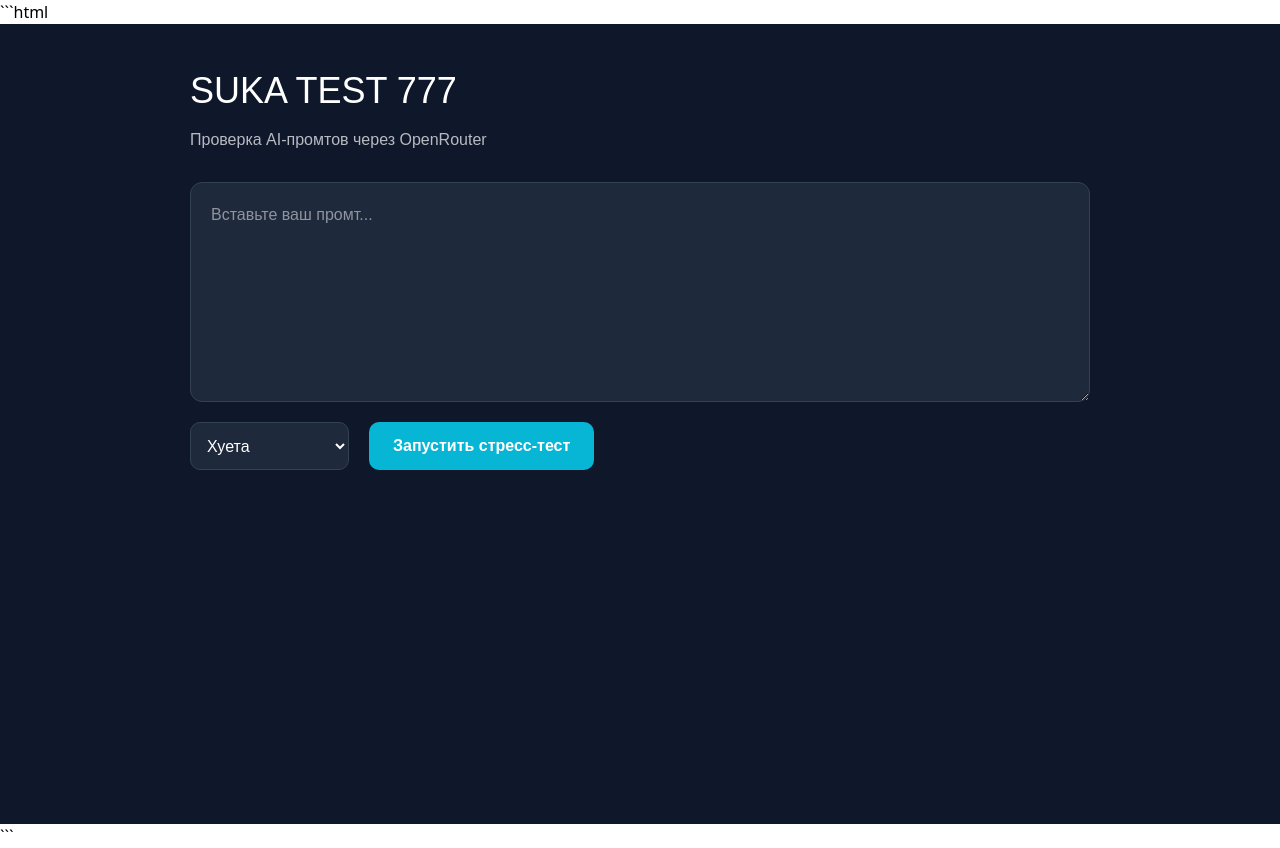
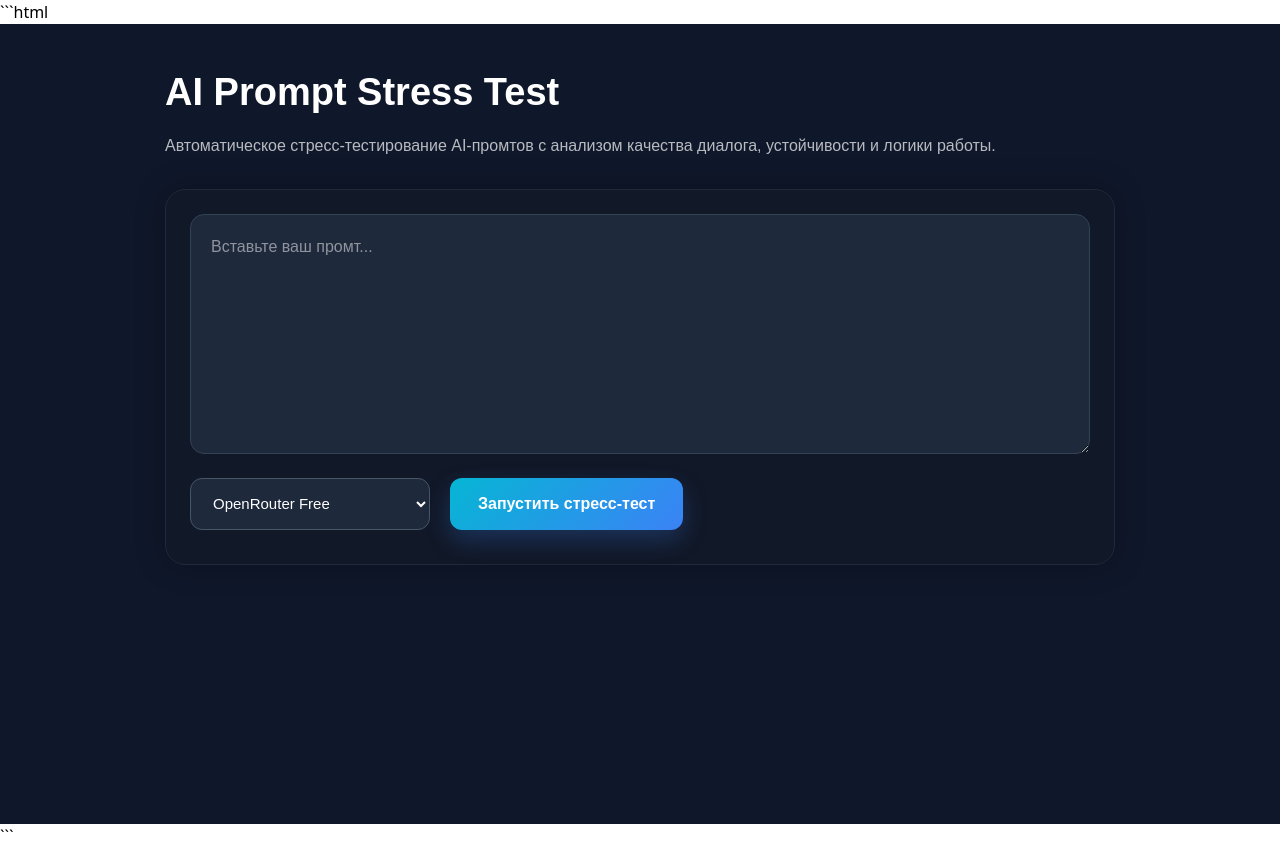
Before and after one commit to alekseeva943-cloud/-12-, a React (Vite) app: page / in a window 1280 px wide. Built offline with nearby package versions, Linux system fonts and the light colour scheme.

Commit message:
Рабочий код с автоопределением модели

```diff
--- a/src/App.tsx
+++ b/src/App.tsx
@@ -1,20 +1,12 @@
 import { useState } from "react";
 
 const API_URL =
-  "https://muscles-caroline-sports-tournaments.trycloudflare.com/evaluate";
+  "https://tongue-puzzles-tim-licensing.trycloudflare.com/evaluate";
 
 const MODELS = [
   {
-    label: "Хуета",
-    value: "deepseek/deepseek-r1:free",
-  },
-  {
-    label: "DeepSeek R1",
-    value: "deepseek/deepseek-r1:free",
-  },
-  {
-    label: "DeepSeek Chat",
-    value: "deepseek/deepseek-chat-v3-0324:free",
+    label: "OpenRouter Free",
+    value: "openrouter/free",
   },
 ];
 
@@ -134,43 +126,59 @@ export default function App() {
     >
       <div
         style={{
-          maxWidth: "900px",
+          maxWidth: "950px",
           margin: "0 auto",
         }}
       >
         <h1
           style={{
-            fontSize: "36px",
-            marginBottom: "10px",
+            fontSize: "38px",
+            marginBottom: "12px",
+            fontWeight: "bold",
           }}
         >
-          SUKA TEST 777
+          AI Prompt Stress Test
         </h1>
 
         <p
           style={{
             opacity: 0.7,
             marginBottom: "30px",
+            fontSize: "16px",
+            lineHeight: 1.6,
           }}
         >
-          Проверка AI-промтов через OpenRouter
+          Автоматическое стресс-тестирование AI-промтов
+          с анализом качества диалога,
+          устойчивости и логики работы.
         </p>
 
+        <div
+          style={{
+            background: "#111827",
+            border: "1px solid #1f2937",
+            borderRadius: "20px",
+            padding: "24px",
+            marginBottom: "24px",
+            boxShadow: "0 0 30px rgba(0,0,0,0.25)",
+          }}
+        >
           <textarea
             value={prompt}
             onChange={(e) => setPrompt(e.target.value)}
             placeholder="Вставьте ваш промт..."
             style={{
               width: "100%",
-            minHeight: "220px",
+              minHeight: "240px",
               background: "#1e293b",
               border: "1px solid #334155",
-            borderRadius: "12px",
+              borderRadius: "14px",
               padding: "20px",
               color: "white",
               fontSize: "16px",
               resize: "vertical",
-            marginBottom: "20px",
+              marginBottom: "24px",
+              boxSizing: "border-box",
             }}
           />
 
@@ -178,7 +186,8 @@ export default function App() {
             style={{
               display: "flex",
               gap: "20px",
-            marginBottom: "20px",
+              marginBottom: "10px",
+              flexWrap: "wrap",
             }}
           >
             <select
@@ -187,10 +196,11 @@ export default function App() {
               style={{
                 background: "#1e293b",
                 color: "white",
-              border: "1px solid #334155",
-              padding: "12px",
-              borderRadius: "10px",
-              fontSize: "16px",
+                padding: "14px 18px",
+                borderRadius: "12px",
+                fontSize: "15px",
+                minWidth: "240px",
+                border: "1px solid #475569",
               }}
             >
               {MODELS.map((m) => (
@@ -204,18 +214,24 @@ export default function App() {
               onClick={handleEvaluate}
               disabled={loading}
               style={{
-              background: "#06b6d4",
+                background:
+                  "linear-gradient(135deg, #06b6d4, #3b82f6)",
                 color: "white",
                 border: "none",
-              borderRadius: "10px",
-              padding: "12px 24px",
+                borderRadius: "12px",
+                padding: "14px 28px",
                 cursor: "pointer",
                 fontSize: "16px",
                 fontWeight: "bold",
+                boxShadow:
+                  "0 10px 25px rgba(59,130,246,0.25)",
               }}
             >
-            {loading ? "Анализ..." : "Запустить стресс-тест"}
+              {loading
+                ? "Анализ..."
+                : "Запустить стресс-тест"}
             </button>
+          </div>
         </div>
 
         {error && (
@@ -244,15 +260,51 @@ export default function App() {
               style={{
                 background: "#1e293b",
                 padding: "24px",
-                borderRadius: "16px",
+                borderRadius: "18px",
                 marginBottom: "20px",
               }}
             >
-              <h2>Общая оценка: {result.overall_score}/10</h2>
+              <div
+                style={{
+                  display: "flex",
+                  alignItems: "center",
+                  justifyContent: "space-between",
+                  marginBottom: "14px",
+                  flexWrap: "wrap",
+                  gap: "16px",
+                }}
+              >
+                <h2
+                  style={{
+                    margin: 0,
+                    fontSize: "28px",
+                  }}
+                >
+                  Общая оценка
+                </h2>
+
+                <div
+                  style={{
+                    background:
+                      result.overall_score >= 8
+                        ? "#065f46"
+                        : result.overall_score >= 5
+                        ? "#92400e"
+                        : "#7f1d1d",
+                    padding: "10px 18px",
+                    borderRadius: "999px",
+                    fontWeight: "bold",
+                    fontSize: "18px",
+                  }}
+                >
+                  {result.overall_score}/10
+                </div>
+              </div>
 
               <p
                 style={{
-                  opacity: 0.8,
+                  opacity: 0.85,
+                  lineHeight: 1.7,
                 }}
               >
                 {result.overall_comment}
@@ -260,8 +312,9 @@ export default function App() {
 
               <p
                 style={{
-                  marginTop: "10px",
+                  marginTop: "14px",
                   color: "#67e8f9",
+                  lineHeight: 1.6,
                 }}
               >
                 {result.primitive_reason}
@@ -275,26 +328,34 @@ export default function App() {
               }}
             >
               {result.criteria_results?.map((item: any) => (
-                <div
+                <details
                   key={item.name}
                   style={{
                     background: "#1e293b",
-                    padding: "20px",
                     borderRadius: "14px",
+                    padding: "18px",
                   }}
                 >
-                  <h3>
+                  <summary
+                    style={{
+                      cursor: "pointer",
+                      fontWeight: "bold",
+                      fontSize: "16px",
+                    }}
+                  >
                     {item.name} — {item.score}/10
-                  </h3>
+                  </summary>
 
                   <p
                     style={{
-                      opacity: 0.8,
+                      opacity: 0.85,
+                      marginTop: "16px",
+                      lineHeight: 1.6,
                     }}
                   >
                     {item.comment}
                   </p>
-                </div>
+                </details>
               ))}
             </div>
 
@@ -306,16 +367,32 @@ export default function App() {
                 borderRadius: "14px",
               }}
             >
-              <h3>Рекомендации</h3>
+              <details>
+                <summary
+                  style={{
+                    cursor: "pointer",
+                    fontWeight: "bold",
+                    fontSize: "18px",
+                    marginBottom: "16px",
+                  }}
+                >
+                  Рекомендации
+                </summary>
 
                 <pre
                   style={{
                     whiteSpace: "pre-wrap",
                     color: "#cbd5e1",
+                    lineHeight: 1.6,
                   }}
                 >
-                {JSON.stringify(result.recommendations, null, 2)}
+                  {JSON.stringify(
+                    result.recommendations,
+                    null,
+                    2
+                  )}
                 </pre>
+              </details>
             </div>
           </div>
         )}
@@ -330,19 +407,28 @@ export default function App() {
               overflow: "auto",
             }}
           >
-            <h3 style={{ marginBottom: "12px", color: "#67e8f9" }}>
+            <details>
+              <summary
+                style={{
+                  cursor: "pointer",
+                  color: "#67e8f9",
+                  marginBottom: "16px",
+                }}
+              >
                 Debug Console
-            </h3>
+              </summary>
 
               <pre
                 style={{
                   whiteSpace: "pre-wrap",
                   fontSize: "12px",
                   color: "#cbd5e1",
+                  lineHeight: 1.5,
                 }}
               >
                 {JSON.stringify(debugData, null, 2)}
               </pre>
+            </details>
           </div>
         )}
       </div>
```
Lines whose indentation alone changed are shown as unchanged.
